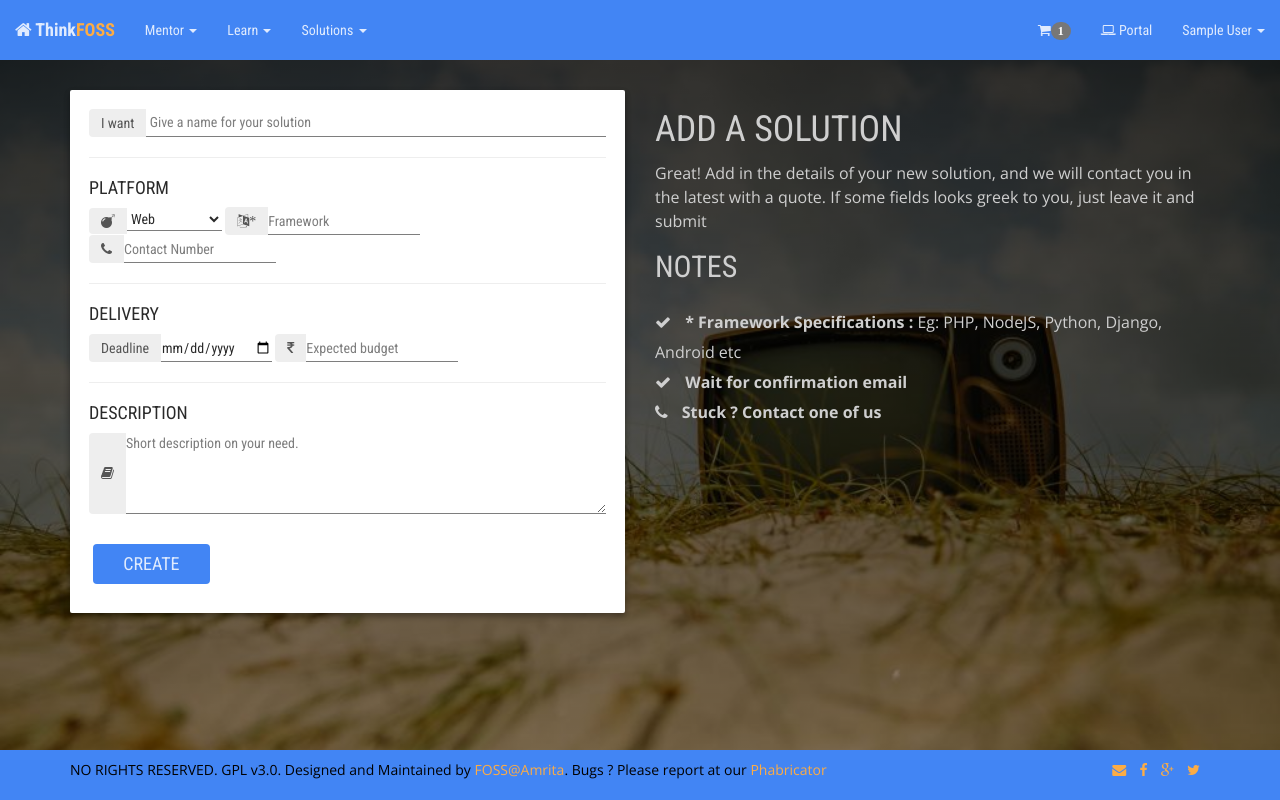
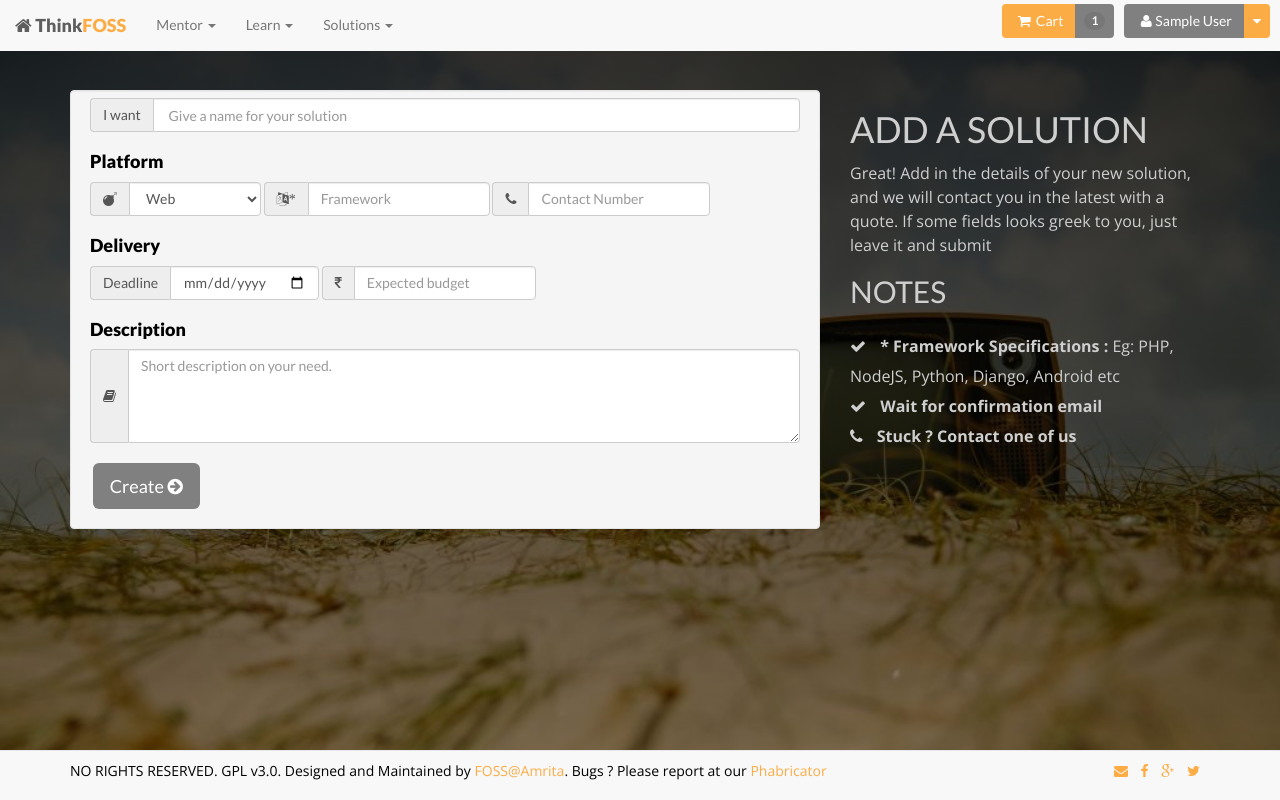
Before and after one commit to tonythomas01/thinkfoss, a PHP site: page /portal/solutions/newSolutionRequest.php in a window 1280 px wide. Run offline with PHP 8.4, Linux system fonts and the light colour scheme; the visitor is signed in with stand-in values (Sample User, id 1); tables that the repository leaves empty or names only in its code hold one stand-in row (values such as "Sample post"); some libraries are stand-ins or nearby versions.

Commit message:
changed theme of all other files

```diff
--- a/portal/solutions/mySolutionRequests.php
+++ b/portal/solutions/mySolutionRequests.php
@@ -111,13 +111,13 @@ require_once('../../assets/php/access/accessTokens.php');
                                    <p><strong>Desc</strong> : ' . substr($row['solution_bio'], 0, 70) . '... ' . '</p>
                                    <form action="editMySolutions.php" method="post">
                                                     <input type="hidden" name="CSRFToken" value="'; echo $csrfToken->getCSRFToken(); echo '"/>
-                                        <button style="position: absolute; left:20px; bottom:20px;" type="submit" class="btn btn-success" name="solution"  value="solution-' . $row['solution_id'] . '" ><i class = "fa fa-pencil"></i> Edit</button>
+                                        <button style="position: absolute; left:20px; bottom:25px;" type="submit" class="btn btn-success" name="solution"  value="solution-' . $row['solution_id'] . '" ><i class = "fa fa-pencil"></i> Edit</button>
                                         </form>
 
 
 		      <form action="../../assets/php/actions/doDeleteSolution.php" method="post">
 		            <input type="hidden" name="CSRFToken" value="';echo $csrfToken->getCSRFToken(); echo '"/>
-		            <button type="submit" style="position: absolute; right:20px; bottom:20px;" class="btn btn-danger" name="solution" value="solution-'.$row['solution_id'].'" >Delete</button></form></td>
+		            <button type="submit" style="position: absolute; right:20px; bottom:25px;" class="btn btn-danger" name="solution" value="solution-'.$row['solution_id'].'" >Delete</button></form></td>
 
 		                                </div>
                             </div>
--- a/portal/solutions/navigationSolutions.php
+++ b/portal/solutions/navigationSolutions.php
@@ -2,9 +2,9 @@
 	require_once('../../assets/php/Token.php');
 	require_once('../../assets/php/access/accessTokens.php');
 	require_once('../../assets/php/User.php');
+        $csrfToken = new Token( $csrfSecret );
 
 ?>
-<link href="../../css/material/material-wfont.min.css" rel="stylesheet">
 <!-- Navigation
 ==========================================-->
 <nav id='tf-menu' class="navbar navbar-default navbar-fixed-top">
@@ -49,30 +49,55 @@
 
             <ul class="nav navbar-nav navbar-right">
                 <?php
-                if ( $user->checkIfPrivelaged( $conn ) ) {
-                    echo '<li><a href="../admin/adminPanel.php"><i class="fa fa-diamond"></i> Admin</a> </li>';
+                if ( isset( $_SESSION['loggedin_user'] ) ) {
+                    $loggedinUser = $_SESSION['loggedin_user'];
+                    if ( $user->checkIfPrivelaged( $conn ) ) {
+                        echo '<li><a href="../admin/adminPanel.php"><i class="fa fa-diamond"></i> Admin</a> </li>';
+                    }
+                    echo '
+			<li style="padding-top: 1.5%; padding-right: 10px">
+                    <div class="btn-group">
+                        <div class="btn tf-btn"  data-toggle="dropdown" href="cart/viewCart.php"><i class="fa fa-shopping-cart fa-fw"></i> Cart</div>
+                        <a class="btn tf-btn-grey dropdown-toggle" data-toggle="dropdown" href="#">
+                            <span class="badge">'; echo $user->getEnrolledCourses( $conn ); echo '</span></a>
+                        <ul class="dropdown-menu">
+                            <li><a href="../cart/viewCart.php"   ><i class="fa fa-cart-arrow-down fa-fw"></i> View</a></li>
+                        </ul>
+                    </div>
+
+                </li>
+		<li style="padding-top: 1.5%; padding-right: 10px">
+                                        <div class="btn-group">
+                                        <div class="btn tf-btn-grey" data-toggle="dropdown" href="portal/profile/myProfile.php"><i class="fa fa-user fa-fw"></i>'; echo  $loggedinUser; echo '</div>
+                                                  <a class="btn tf-btn dropdown-toggle" data-toggle="dropdown" href="#">
+                                                    <span class="fa fa-caret-down"></span></a>
+                                                  <ul class="dropdown-menu">
+                                                    <li><a href="../portal.php" ><i class="fa fa-laptop fa-fw"></i> Portal</a></li>
+                                                    <li><a href="../profile/myProfile.php" ><i class="fa fa-pencil fa-fw"></i> Edit Profile</a></li>
+                                                    <li><a href="#" data-toggle="modal" data-target="#myModal"  ><i class="fa fa-phone fa-fw"></i> Contact</a></li>
+                                                    <li class="divider"></li>
+                                                     <form action = "../../assets/php/doSignOut.php" method="post">
+                                                     <input type="hidden" name="CSRFToken" value='; echo $csrfToken->getCSRFToken(); echo '></input>
+                                                        <li><button class="btn btn-link btn-block" type="submit" style="text-decoration: none" href="#" ><i class="fa fa-sign-out fa-fw"></i> Sign Out</button></li>
+                                                     </form>
+                                                  </ul>
+                                        </div></li>
+                                        ';
+                } else {
+
+                    echo'<li style="padding-top: 4%; padding-right: 10px">
+                                        <div class="btn-group">
+                                                  <div class="btn tf-btn-grey" data-toggle="modal" data-target="#login-modal" href="#"><i class="fa fa-user fa-fw"></i> Login</div>
+                                                  <a class="btn tf-btn dropdown-toggle" data-toggle="dropdown" href="#">
+                                                    <span class="fa fa-caret-down"></span></a>
+                                                  <ul class="dropdown-menu">
+                                                    <li><a href="#"  data-toggle="modal" data-target="#login-modal" ><i class="fa fa-sign-in fa-fw"></i> Login</a></li>
+                                                    <li><a href="../../signup.php"><i class="fa fa-user-plus fa-fw"></i> Sign Up</a></li>
+                                                  </ul>
+                                                </div></li>
+                                        ';
                 }
                 ?>
-                <li><a href="../cart/viewCart.php"><i class="fa fa-shopping-cart"><span class="badge"><?php echo $user->getEnrolledCourses( $conn ); ?> </span></i></a> </li>
-                <li><a href="../portal.php"><i class="fa fa-laptop"></i> Portal</a> </li>
-                <li class="dropdown">
-                    <a href="#" class="dropdown-toggle" data-toggle="dropdown" role="button" aria-haspopup="true" aria-expanded="false"><?php echo $_SESSION['loggedin_user'] ?> <span class="caret"></span></a>
-                    <ul class="dropdown-menu">
-                        <li><a href="../profile/myProfile.php">Edit Profile</a></li>
-                        <li><a href="#">Recommend</a></li>
-                        <li role="separator" class="divider"></li>
-	                    <li>
-
-		                    <form action="../../assets/php/doSignOut.php" method="post">
-			                    <?php
-			                    $csrfToken = new Token( $csrfSecret );
-			                    ?>
-			                    <input type="hidden" name="CSRFToken" value='<?php echo $csrfToken->getCSRFToken(); ?>'/>
-			                    <button type="submit" class="btn btn-danger btn-block">Sign Out</button>
-		                    </form>
-	                    </li>
-                    </ul>
-                </li>
             </ul>
         </div><!-- /.navbar-collapse -->
     </div><!-- /.container-fluid -->
--- a/portal/solutions/newSolutionRequest.php
+++ b/portal/solutions/newSolutionRequest.php
@@ -71,7 +71,7 @@
             <div class="container" style="padding-top: 7%; text-align: left; padding-bottom: 5%">
             <div class="row">
 
-            <div class='col-md-6'>
+            <div class='col-md-8'>
                 <form class='form-inline' action='../../assets/php/actions/doCreateSolution.php' method='post'>
                     <div class='form-group well'>
 
@@ -80,8 +80,7 @@
                             <div class='input-group-addon'> I want</div>
                             <input required  type='text' size='100%' class='form-control' id='solution_name' name='solution_name' placeholder=' Give a name for your solution'>
                         </div>
-                        <hr>
-                        <h4>Platform</h4>
+                        <h3 style="color: black">Platform</h3>
 
                         <div class='input-group'>
                             <div class='input-group-addon' ><i class='fa fa-bomb'></i></div>
@@ -101,9 +100,7 @@
                             <div class='input-group-addon'><i class="fa fa-phone"></i> </div>
                             <input required type='text' class='form-control' id='solution_contact' name='solution_contact' placeholder='Contact Number'>
                         </div>
-
-                        <hr>
-                        <h4>Delivery</h4>
+                        <h3 style="color: black">Delivery</h3>
 
                         <label class='sr-only' for='solution_deadline_estimated'>Estimated Delivery</label>
                         <div class='input-group'>
@@ -116,8 +113,7 @@
                             <div class='input-group-addon'><i class='fa fa-rupee'></i> </div>
                             <input required type='number' class='form-control' id='solution_amount'  name='solution_amount' placeholder='Expected budget'>
                         </div>
-                        <hr>
-                        <h4>Description</h4>
+                        <h3 style="color: black">Description</h3>
 
                         <label class='sr-only' for='solution_bio'> Short Bio</label>
                         <div class='input-group'>
@@ -131,14 +127,14 @@
                             <div class="g-recaptcha"  data-sitekey="6LcuGAwTAAAAALbkjHwyE3Q9l8vtBDh-rD8P8_aS"></div>
                         </div>
                         <input type='hidden' name='CSRFToken' value='<?php echo $csrfToken->getCSRFToken(); ?>'/>
-                        <button type='submit' class='btn btn-primary  btn-lg'>Create</button>
+                        <button type='submit' class='btn tf-btn-grey  btn-lg'>Create <i class="fa fa-arrow-circle-right"></i></button>
                     </div>
                 </form>
 
 
             </div>
 
-            <div class='col-md-6'>
+            <div class='col-md-4'>
                 <h1 class="section-title"> Add a solution</h1>
                 <p class='intro'> Great! Add in the details of your new solution, and we will contact you in the latest with a quote. If
                     some fields looks greek to you, just leave it and submit<br><br>
```
Also changed, not shown: portal/mentor/addCourse.php (+11 -11 lines), portal/mentor/editMyCourse.php (+2 -8 lines), portal/mentor/navigationmentor.php (+48 -24 lines), portal/mentor/viewCourseMentees.php (+6 -6 lines), portal/mentor/viewMyCourses.php (+6 -6 lines).
